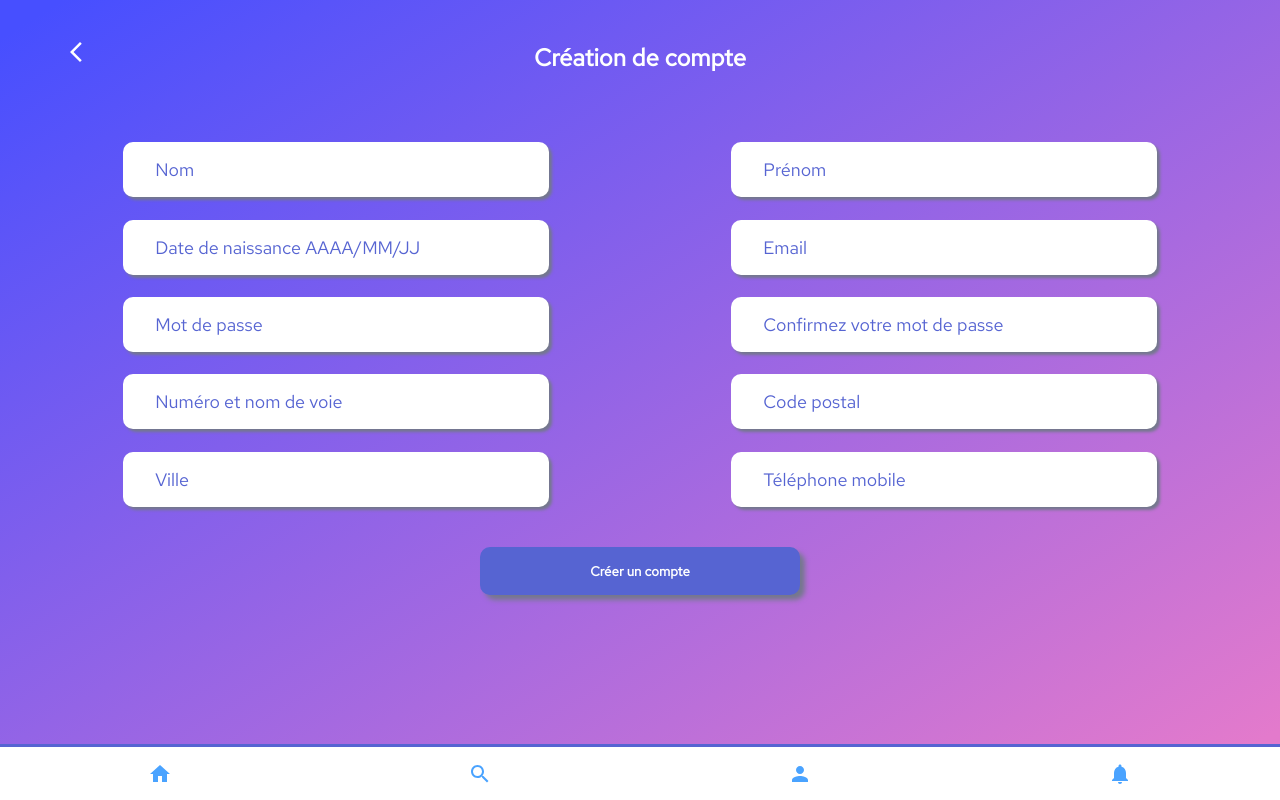
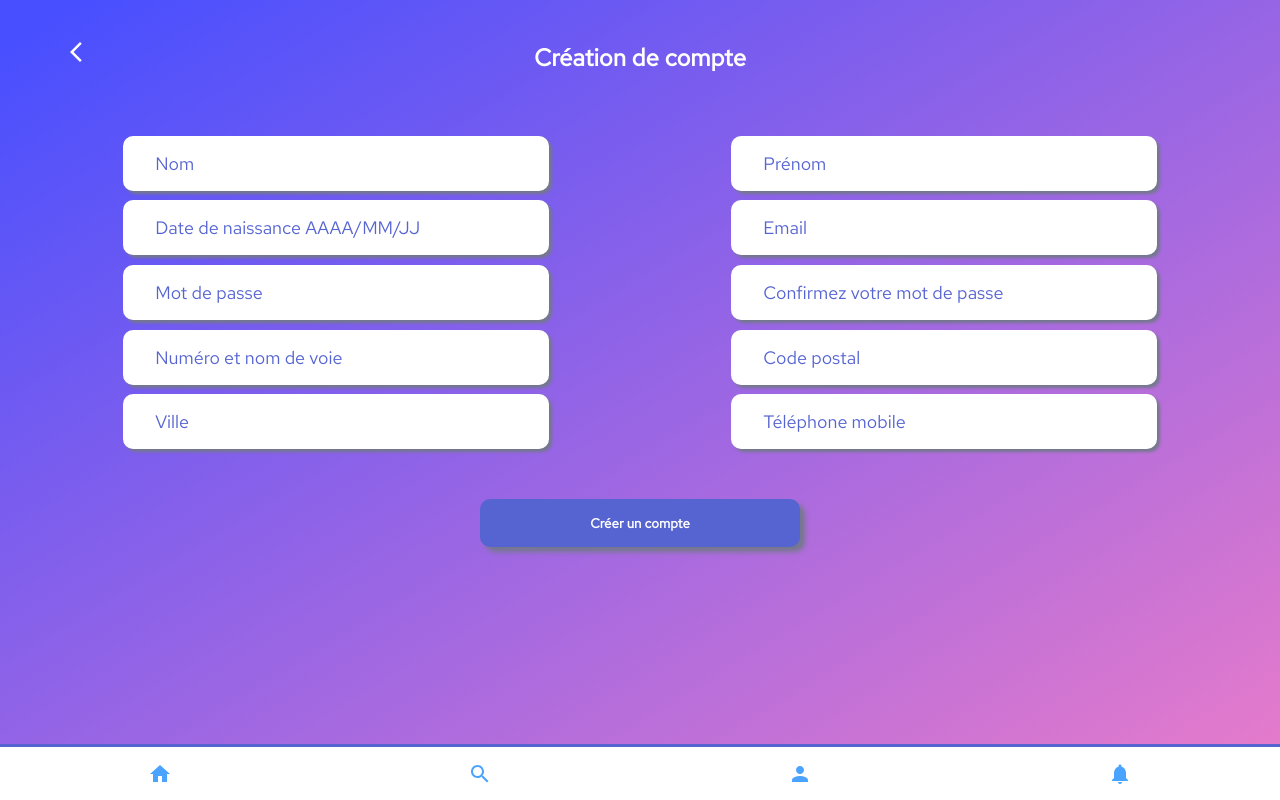
Before and after one commit to WildCodeSchool/2023-02-JS-FT-Lyon-P3-Babyplace, a React (Vite) app in the folder frontend/: page /particulier/enregistrement in a window 1280 px wide. Built offline with nearby package versions, Linux system fonts and the light colour scheme; no server answers; a web font is replaced by a local one.

Commit message:
revision css formulaire parents + ajout labels en mode modif

```diff
--- a/frontend/src/components/Particuliers/Form/FormParent.jsx
+++ b/frontend/src/components/Particuliers/Form/FormParent.jsx
@@ -277,7 +277,8 @@ export default function FormParent() {
     return (
       <div className={style.form_modify}>
         <h3>Modifier vos informations :</h3>
-        <form className={style.form} onSubmit={handleSubmit}>
+        <form className={style.formModify} onSubmit={handleSubmit}>
+          <label htmlFor="lastname">Nom de famille</label>
           <input
             type="text"
             name="lastname"
@@ -285,6 +286,7 @@ export default function FormParent() {
             value={formInfo.lastname}
             onChange={handleChange}
           />
+          <label htmlFor="firstname">Prénom</label>
           <input
             type="text"
             name="firstname"
@@ -292,6 +294,7 @@ export default function FormParent() {
             value={formInfo.firstname}
             onChange={handleChange}
           />
+          <label htmlFor="address">Adresse</label>
           <input
             type="text"
             name="address"
@@ -299,6 +302,8 @@ export default function FormParent() {
             value={formInfo.address}
             onChange={handleChange}
           />
+          <label htmlFor="postcode">Code postal</label>
+
           <input
             type="number"
             name="postcode"
@@ -306,6 +311,8 @@ export default function FormParent() {
             value={formInfo.postcode}
             onChange={handleChange}
           />
+          <label htmlFor="city">Ville</label>
+
           <input
             type="text"
             name="city"
@@ -313,6 +320,8 @@ export default function FormParent() {
             value={formInfo.city}
             onChange={handleChange}
           />
+          <label htmlFor="phone_number">Nom de famille</label>
+
           <input
             type="number"
             name="phone_number"
--- a/frontend/src/components/Particuliers/Form/FormParent.module.css
+++ b/frontend/src/components/Particuliers/Form/FormParent.module.css
@@ -34,7 +34,7 @@
   color: var(--main-color);
   margin: 1rem 0;
 }
-.form {
+.form, .formModify {
   background: transparent;
   width: 100%;
   padding: 2rem;
@@ -46,6 +46,13 @@
   align-items: center;
 }
 
+.formModify input {
+  border-radius: 10px;
+  width: 80%;
+  padding: 0.7rem 1rem;
+  margin: 0.3rem;
+  box-shadow: 3px 3px 3px var(--second-color);
+}
 .form input {
   border-radius: 10px;
   width: 80%;
@@ -53,9 +60,13 @@
   margin: 0.3rem;
   box-shadow: 3px 3px 3px var(--second-color);
 }
+.formModify label {
+  color: white;
+  margin: 1rem;
+}
 
 .buttonSubmit {
-  width: 50%;
+  width: 60%;
   margin: auto;
   margin-top: 1rem;
   padding: 0.5rem 1rem;
@@ -96,18 +107,32 @@
 }
 
 @media screen and (min-width: 1024px) {
-  .form {
+
+  .form, .formModify {
     display: flex;
     justify-content: center;
     align-items: center;
     display: grid;
     grid-template-columns: repeat(2, 1fr);
   }
+
+  .formModify label {
+    justify-self: flex-end;
+  }
+
+  .formModify input {
+    justify-self: center;
+    width: 90%;
+    padding: 0.5rem 1rem;
+    margin: 0.3rem;
+    font-size: large;
+  }
+
   .form input {
     justify-self: center;
     width: 70%;
     padding: 1rem 2rem;
-    margin: 0.7rem;
+    margin: 0.3rem;
     font-size: large;
   }
   .validationMessage {
@@ -116,6 +141,7 @@
   }
   .buttonNext,
   .buttonSubmit {
+    margin-top: 2rem;
     box-shadow: 5px 5px 5px var(--second-color);
     width: 20rem;
     height: 3rem;
--- a/frontend/src/components/Particuliers/FormComplet/FormCompletChildrenParents.module.css
+++ b/frontend/src/components/Particuliers/FormComplet/FormCompletChildrenParents.module.css
@@ -343,6 +343,6 @@
   }
 
   .form_parent {
-    margin: 20vh auto 10rem auto;
+    margin: 15vh auto 10rem auto;
   }
 }
```
